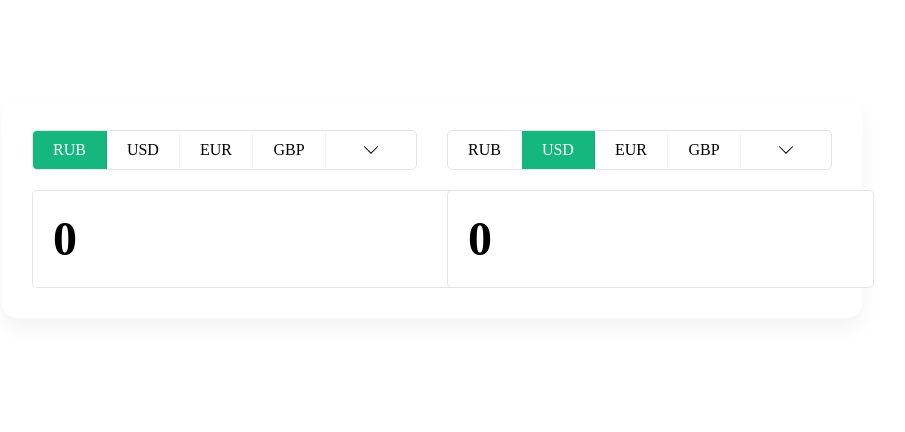
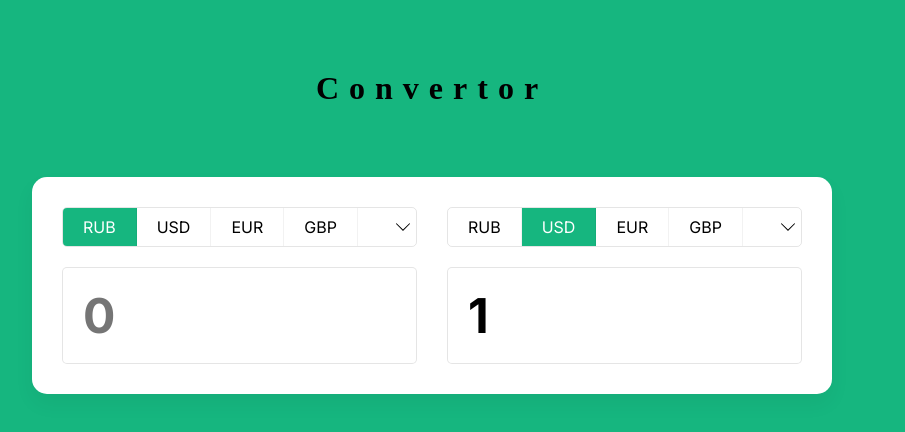
Before and after one commit to YZDmitriy/six_project, a React (Create React App) app: page /convertor_cur in a window 1280 px wide. Shown: the top 432 px of the page, without its empty margins (208-1113 px from the left). Built offline with nearby package versions, Linux system fonts and the light colour scheme; no server answers; a web font is replaced by a local one.

Commit message:
add convertor fix

```diff
--- a/src/components/Convertor/Convertor.jsx
+++ b/src/components/Convertor/Convertor.jsx
@@ -1,4 +1,5 @@
-import React, { useEffect, useState } from 'react';
+/* eslint-disable react-hooks/exhaustive-deps */
+import React, { useEffect, useRef, useState } from 'react';
 import { Block } from './Block';
 import './convertor.scss';
 
@@ -6,15 +7,18 @@ export const Convertor = () => {
   const [fromCurrency, setFromCurrency] = useState('RUB');
   const [toCurrency, setToCurrency] = useState('USD');
   const [fromPrice, setFromPrice] = useState(0);
-  const [toPrice, setToPrice] = useState(0);
+  const [toPrice, setToPrice] = useState(1);
 
-  const [rates, setRates] = useState({});
+  // const [rates, setRates] = useState({});
+  const ratesRef = useRef({});
 
   useEffect(() => {
     fetch('https://cdn.cur.su/api/latest.json')
       .then((res) => res.json())
       .then((json) => {
-        setRates(json.rates);
+        // setRates(json.rates);
+        ratesRef.current = json.rates;
+        onChangeToPrice(1);
       })
       .catch((err) => {
         console.warn(err);
@@ -23,36 +27,46 @@ export const Convertor = () => {
   }, []);
 
   const onChangeFromPrice = (value) => {
-    const price = value / rates[fromCurrency];
-    // console.log(value)
-    // console.log('++++', rates[fromCurrency]);
-    // console.log(price)
-    const result = price * rates[toCurrency]
-    console.log('====', rates[toCurrency]);
+    const priceLeft = value / ratesRef.current[fromCurrency];
+    const result = (priceLeft * ratesRef.current[toCurrency]).toFixed(2);
     setToPrice(result);
     setFromPrice(value);
   };
 
   const onChangeToPrice = (value) => {
+    const priceRight = (
+      (ratesRef.current[fromCurrency] / ratesRef.current[toCurrency]) *
+      value
+    ).toFixed(2);
+    setFromPrice(priceRight);
     setToPrice(value);
   };
 
+  useEffect(() => {
+    onChangeFromPrice(fromPrice);
+  }, [fromCurrency]);
+
+  useEffect(() => {
+    onChangeToPrice(toPrice);
+  }, [toCurrency]);
+
   return (
+    <div className='top_conv'>
+      <h1>Convertor</h1>
       <div className='convertor'>
         <Block
           value={fromPrice}
           currency={fromCurrency}
           onChangeCurrency={setFromCurrency}
-        // onChangeCurrency={(cur) => console.log(cur)}
           onChangeValue={onChangeFromPrice}
         />
         <Block
           value={toPrice}
           currency={toCurrency}
-        // onChangeCurrency={(cur) => console.log(cur)}
           onChangeCurrency={setToCurrency}
           onChangeValue={onChangeToPrice}
         />
       </div>
+    </div>
   );
 };
--- a/src/components/Convertor/convertor.scss
+++ b/src/components/Convertor/convertor.scss
@@ -1,21 +1,32 @@
 @import url('https://fonts.googleapis.com/css2?family=Inter:wght@400;500;600;700;800;900&display=swap');
 
-// body {
-//   background-color: #f9f2ed;
-// }
+.top_conv {
+  position: absolute;
+  left:0;
+  right:0;
+  top:0;
+  bottom:0;
+  background-color: #16b67f;
 
-// * {
-//   font-family: 'Inter', system-ui !important;
-//   box-sizing: border-box;
-//   user-select: none;
-// }
+
+  h1 {
+    text-align: center;
+    letter-spacing: 10px;
+    margin: 70px;
+
+  }
+}
 
 .convertor {
+  font-family: 'Inter', system-ui !important;
+  box-sizing: border-box;
+  user-select: none;
+
   display: grid;
   grid-template-columns: 1fr 1fr;
   grid-column-gap: 30px;
   width: 800px;
-  margin: 100px auto;
+  margin: 50px auto;
   background-color: #fff;
   padding: 30px;
   box-shadow: 0 10px 20px rgba(0, 0, 0, 0.05);
@@ -24,6 +35,7 @@
 
 .block {
   input {
+    box-sizing: border-box;
     border: 1px solid rgba(0, 0, 0, 0.1);
     font-size: 3rem;
     font-weight: bold;
```
Lines whose indentation alone changed are shown as unchanged.
